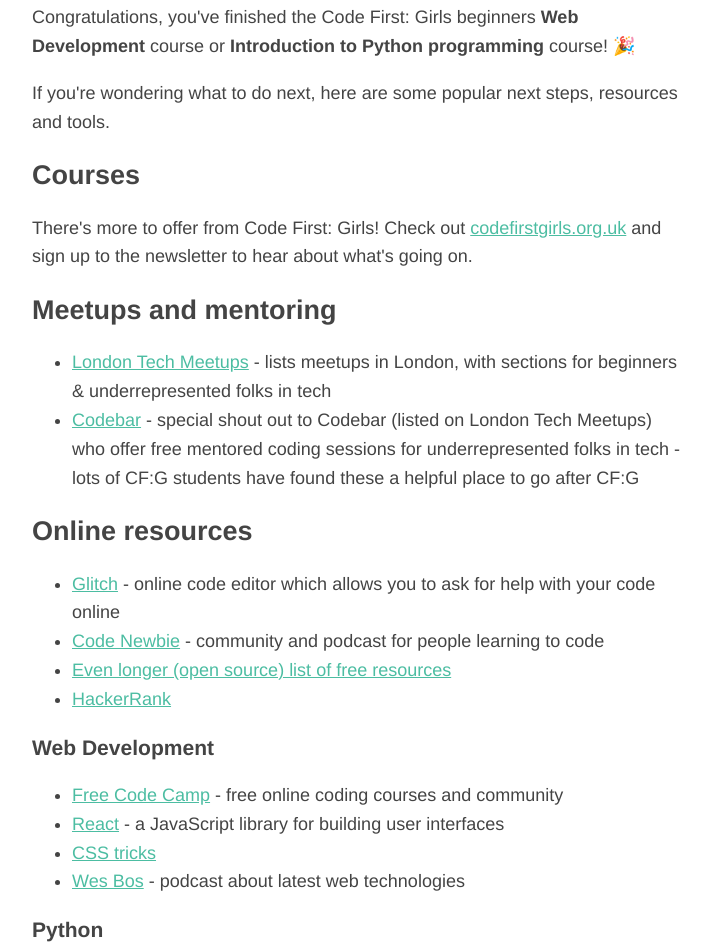
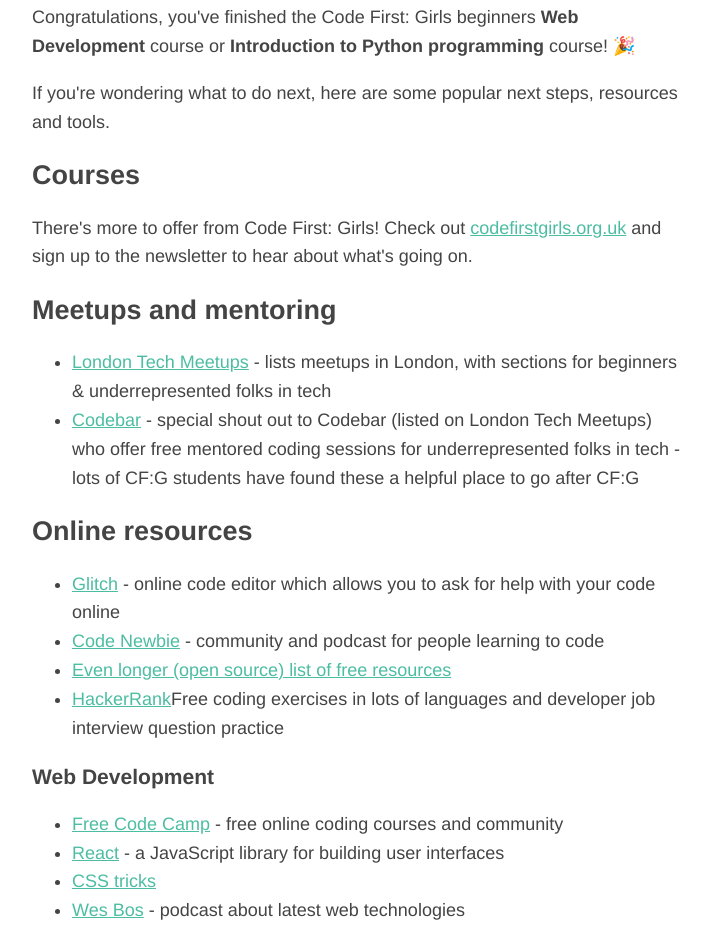
Before and after one commit to JennyBrennan/after-cfg, a plain HTML site: page index.html in a window 1280 px wide. Shown: the part 104-1053 px from the top of the page, without its empty margins (283-991 px from the left). Drawn offline with Linux system fonts and the light colour scheme.

Commit message:
Add description to HackerRank

```diff
--- a/index.html
+++ b/index.html
@@ -38,7 +38,7 @@
       <li><a href="https://glitch.com">Glitch</a> - online code editor which allows you to ask for help with your code online</li>
       <li><a href="https://www.codenewbie.org/">Code Newbie</a> - community and podcast for people learning to code</li>
       <li><a href="http://coder-newbie.surge.sh/">Even longer (open source) list of free resources</a></li>
-      <li><a href="https://www.hackerrank.com/">HackerRank</a></li>
+      <li><a href="https://www.hackerrank.com/">HackerRank</a>Free coding exercises in lots of languages and developer job interview question practice</li>
     </ul>
     <h3>
       Web Development
```
